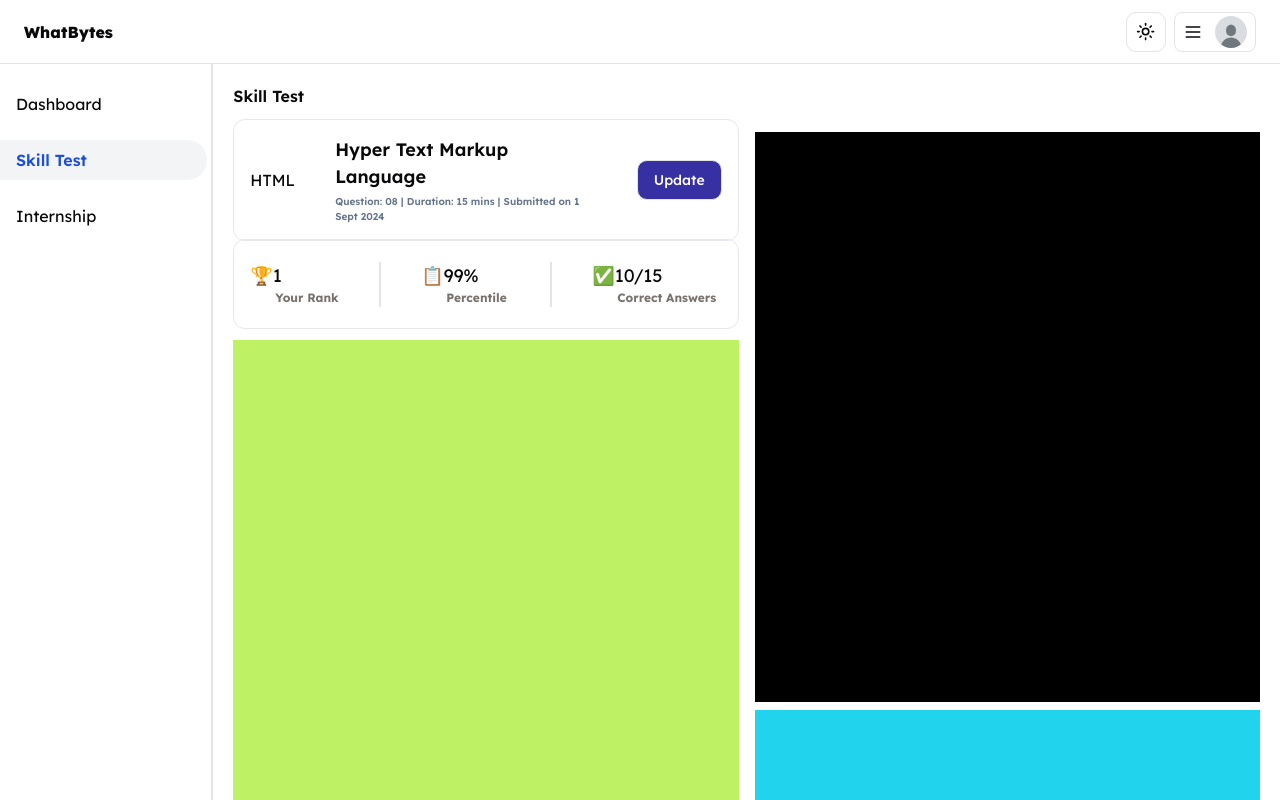
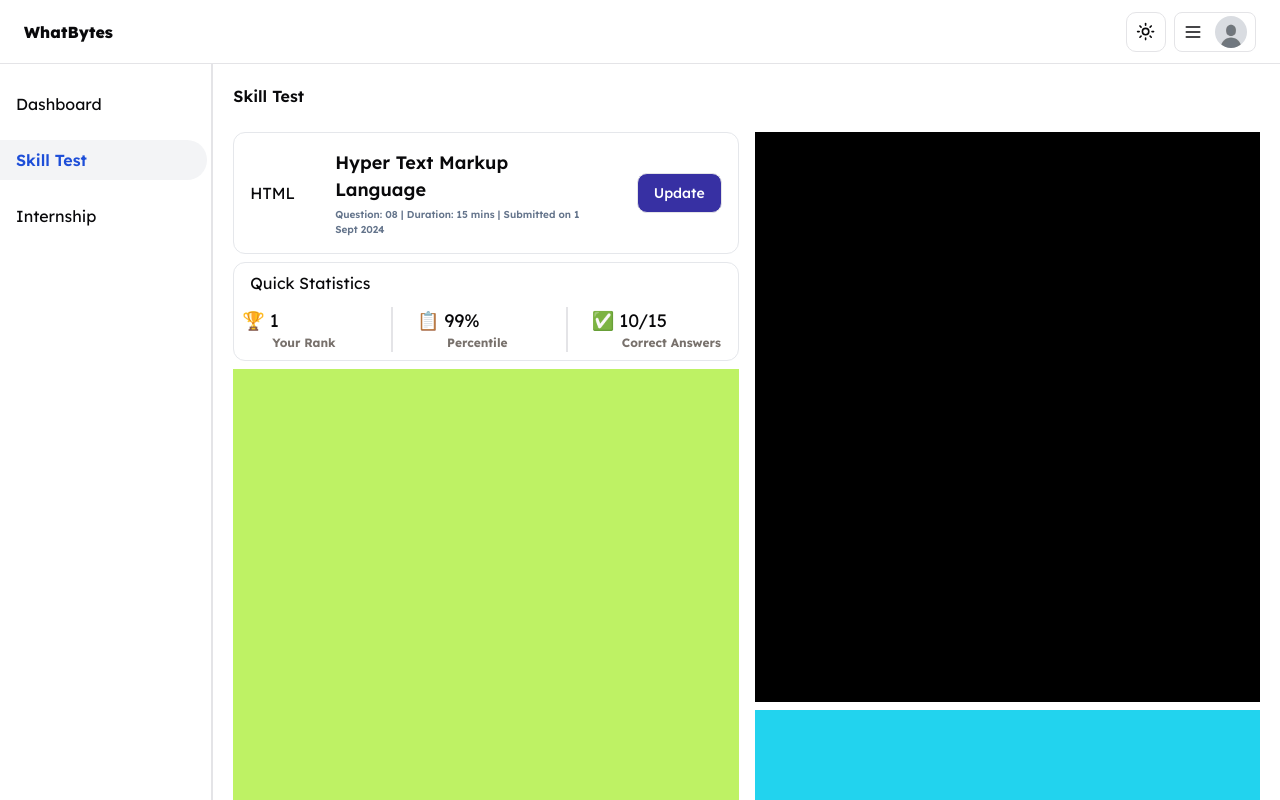
Before and after one commit to rishilahoti/Dashboard, a Next.js app: page / in a window 1280 px wide. Shown: the top 800 px of the page. Built offline with nearby package versions, Linux system fonts and the light colour scheme.

Commit message:
size update

```diff
--- a/src/app/components/QuickStat.tsx
+++ b/src/app/components/QuickStat.tsx
@@ -1,30 +1,35 @@
 export default function QuickStat() {
-    return(
-        <section className="flex w-full min-h-[90px] justify-center items-center lg:gap-10 gap-3 rounded-xl border border-gray-200 p-2 lg:p-4">
-            <div className="flex w-full flex-col border-r-2">
+	return (
+		<section className="flex flex-col w-full min-h-[90px] justify-center rounded-xl border border-gray-200 gap-y-3 p-2">
+			<div className="font-normal pl-2">
+                Quick Statistics
+            </div>
+			<div className="flex w-full justify-center  gap-6">
+				<div className="flex w-full flex-col border-r-2 pr-4">
 					<h2 className="md:text-[18px] text-[12px] font-normal">
-                    🏆1
+						🏆 1
 					</h2>
-                <div className="md:text-[12px] text-[8px] font-bold flex">
-                    <p className="pl-[25px] text-stone-500">Your Rank</p>
+					<div className="md:text-[12px] md:pl-[30px] pl-[20px] text-[8px] font-bold text-stone-500">
+						Your Rank
 					</div>
 				</div>
-            <div className="flex w-full flex-col border-r-2">
+				<div className="flex w-full flex-col  border-r-2 pr-4">
 					<h2 className="md:text-[18px] text-[12px] font-normal">
-                    📋99%
+						📋 99%
 					</h2>
-                <div className="md:text-[12px] text-[8px] font-bold flex">
-                    <p className="pl-[25px] text-stone-500">Percentile</p>
+					<div className="md:text-[12px] md:pl-[30px] pl-[20px] text-[8px] font-bold text-stone-500">
+						Percentile
 					</div>
 				</div>
 				<div className="flex w-full flex-col ">
 					<h2 className="md:text-[18px] text-[12px] font-normal">
-                    ✅10/15
+						✅ 10/15
 					</h2>
-                <div className="md:text-[12px] text-[8px] font-bold flex">
-                    <p className="pl-[25px] text-stone-500">Correct Answers</p>
+					<div className="md:text-[12px] text-[8px] md:pl-[30px] pl-[20px] font-bold text-stone-500">
+						Correct Answers
+					</div>
 				</div>
 			</div>
 		</section>
-    )
+	);
 }
--- a/src/app/page.tsx
+++ b/src/app/page.tsx
@@ -14,10 +14,10 @@ export default function Home() {
 				</div>
 				<div className="flex-1 flex flex-col md:flex-row">
 					<div className="flex-1 p-2 mb-[150px] md:mb-0">
-						<div className="flex items-center justify-center h-24 mb-2">
+						<div className="flex items-center justify-center mb-2">
 							<Course />
 						</div>
-						<div className="flex items-center justify-center h-24 mb-2">
+						<div className="flex items-center justify-center mb-2">
 							<QuickStat/>
 						</div>
 						<div className="bg-lime-300 h-4/5"></div>
```
Lines whose indentation alone changed are shown as unchanged.
